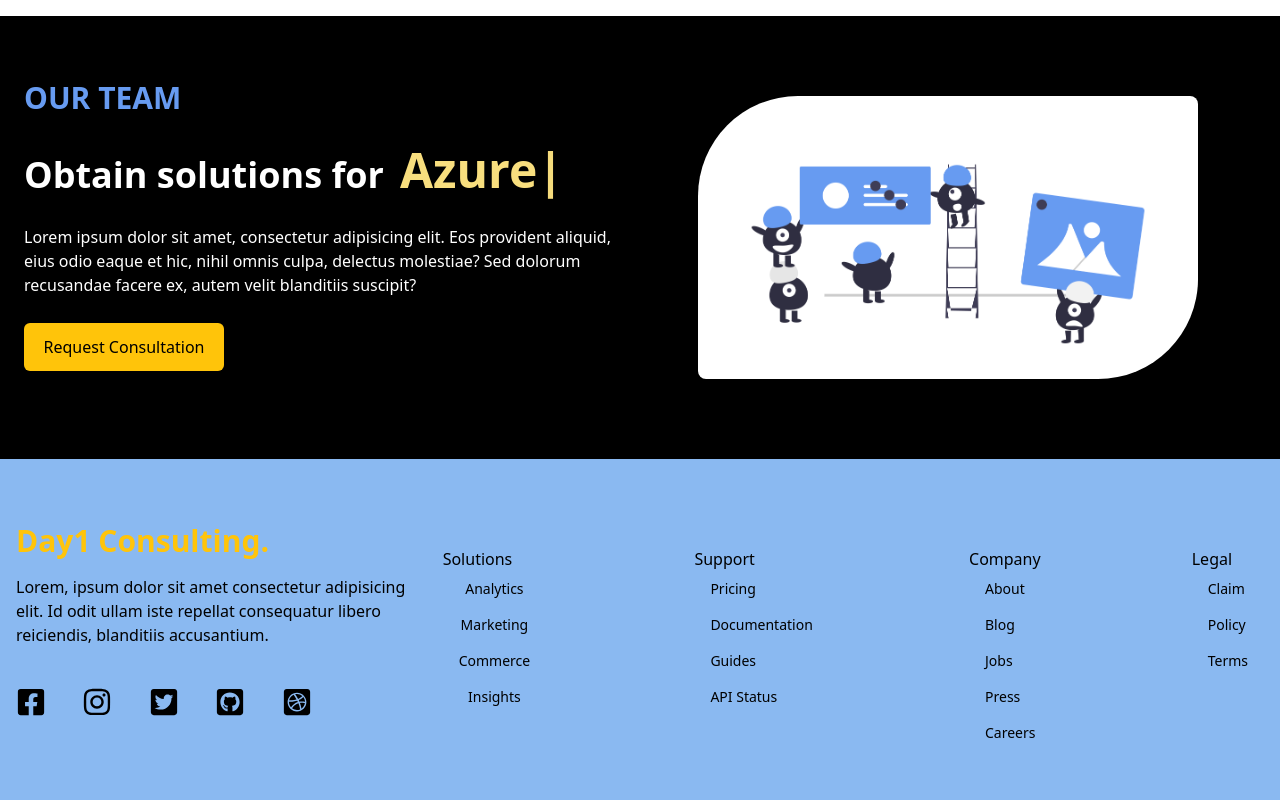
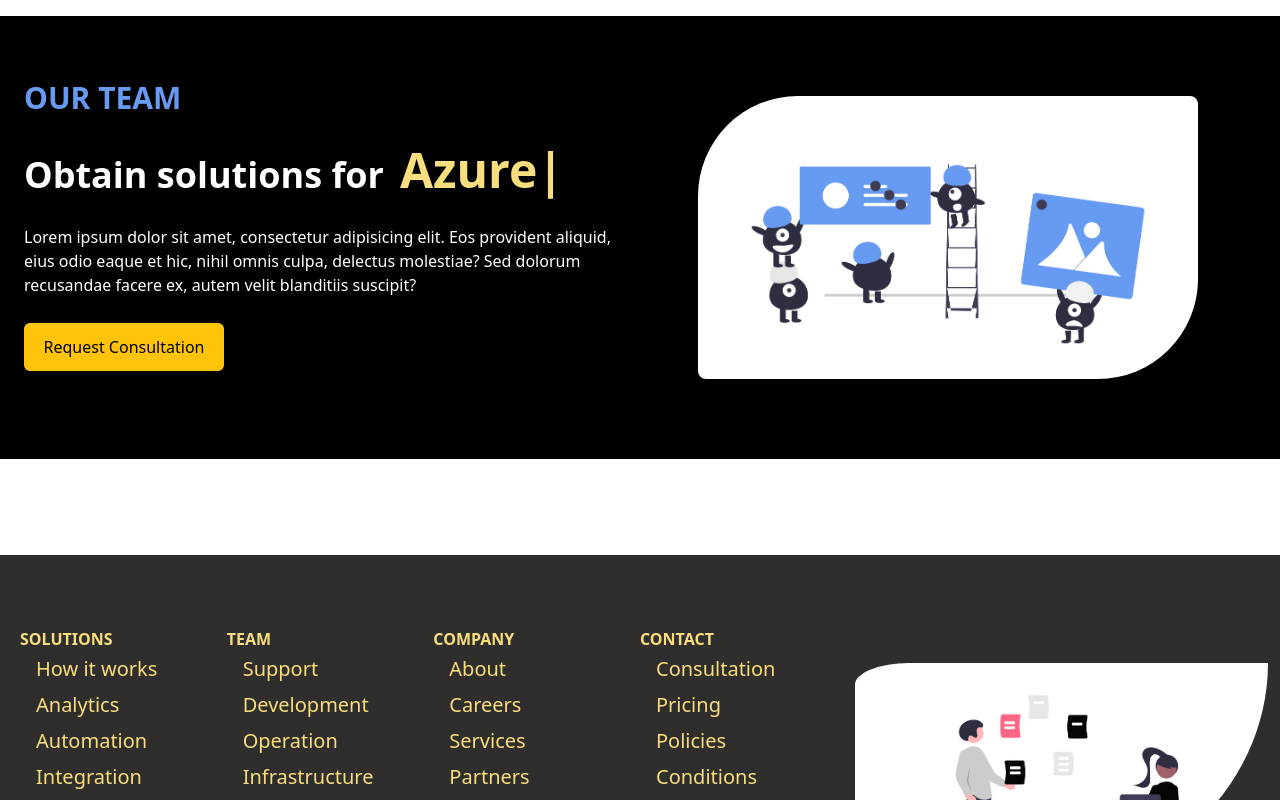
Before and after one commit to Abby1129/day1consulting, a React (Create React App) app: page / in a window 1280 px wide. Shown: the part 2000-2800 px from the top of the page. Built offline with nearby package versions, Linux system fonts and the light colour scheme.

Commit message:
Add footer

```diff
--- a/src/components/Footer.jsx
+++ b/src/components/Footer.jsx
@@ -1,68 +1,70 @@
 import React from "react";
 import {
-  FaDribbbleSquare,
-  FaFacebookSquare,
-  FaGithubSquare,
+  FaFacebook,
+  FaGithub,
   FaInstagram,
-  FaTwitterSquare,
+  FaTwitter,
+  FaTwitch,
 } from "react-icons/fa";
+
+import footerImg from "../assets/footer.png";
 
 const Footer = () => {
   return (
-    <div className="w-full] mx-auto py-16  px-4 grid lg:grid-cols-3 gap-8 text-black bg-[#8AB9F1]">
-      <div>
-        <h1 className="w-full text-3xl font-bold text-[#FFC40A]">
-          Day1 Consulting.
-        </h1>
-        <p className="py-4">
-          Lorem, ipsum dolor sit amet consectetur adipisicing elit. Id odit
-          ullam iste repellat consequatur libero reiciendis, blanditiis
-          accusantium.
-        </p>
-        <div className="flex justify-between md:w-[75%] my-6">
-          <FaFacebookSquare size={30} />
-          <FaInstagram size={30} />
-          <FaTwitterSquare size={30} />
-          <FaGithubSquare size={30} />
-          <FaDribbbleSquare size={30} />
-        </div>
-      </div>
-      <div className="lg:col-span-2 flex justify-between mt-6">
+    <div className="w-full mt-24 bg-[#2F2E2C] text-[#F8DE7E] py-8 px-2">
+      <div className="max-w-[1240px] mx-auto grid grid-cols-2 md:grid-cols-6 border-b-2 border-[#8AB9F1] py-8">
         <div>
-          <h6 className="font-medium text-black">Solutions</h6>
-          <ul className="text-center mr-2">
-            <li className="py-2 text-sm">Analytics</li>
-            <li className="py-2 text-sm">Marketing</li>
-            <li className="py-2 text-sm">Commerce</li>
-            <li className="py-2 text-sm">Insights</li>
+          <h6 className="font-bold uppercase pt-2">Solutions</h6>
+          <ul>
+            <li className="py-1">How it works</li>
+            <li className="py-1">Analytics</li>
+            <li className="py-1">Automation</li>
+            <li className="py-1">Integration</li>
           </ul>
         </div>
         <div>
-          <h6 className="font-medium text-black">Support</h6>
+          <h6 className="font-bold uppercase pt-2">Team</h6>
           <ul>
-            <li className="py-2 text-sm">Pricing</li>
-            <li className="py-2 text-sm">Documentation</li>
-            <li className="py-2 text-sm">Guides</li>
-            <li className="py-2 text-sm">API Status</li>
+            <li className="py-1">Support</li>
+            <li className="py-1">Development</li>
+            <li className="py-1">Operation</li>
+            <li className="py-1">Infrastructure</li>
           </ul>
         </div>
         <div>
-          <h6 className="font-medium text-black">Company</h6>
+          <h6 className="font-bold uppercase pt-2">Company</h6>
           <ul>
-            <li className="py-2 text-sm">About</li>
-            <li className="py-2 text-sm">Blog</li>
-            <li className="py-2 text-sm">Jobs</li>
-            <li className="py-2 text-sm">Press</li>
-            <li className="py-2 text-sm">Careers</li>
+            <li className="py-1">About</li>
+            <li className="py-1">Careers</li>
+            <li className="py-1">Services</li>
+            <li className="py-1">Partners</li>
           </ul>
         </div>
         <div>
-          <h6 className="font-medium text-black">Legal</h6>
+          <h6 className="font-bold uppercase pt-2">Contact</h6>
           <ul>
-            <li className="py-2 text-sm">Claim</li>
-            <li className="py-2 text-sm">Policy</li>
-            <li className="py-2 text-sm">Terms</li>
+            <li className="py-1">Consultation</li>
+            <li className="py-1">Pricing</li>
+            <li className="py-1">Policies</li>
+            <li className="py-1">Conditions</li>
           </ul>
+        </div>
+        <div className="col-span-2 pt-8 md:pt-2">
+          <img
+            className="py-9 ml-2 rounded-tr-lg rounded-tl-[80px] rounded-br-[400px] rounded-bl-lg md:hover:rotate-180 duration-300 ease-in-out mb-4 "
+            src={footerImg}
+            alt=""
+          />
+        </div>
+      </div>
+      <div className="flex flex-col max-w-[1240px] px-2 py-4 mx-auto justify-between sm:flex-row text-center text-[ #FFC40A]">
+        <p className="py-4 ">Day1 Consulting © 2022 All rights reserved.</p>
+        <div className="flex justify-between sm:w-[300px] pt-4 text-2xl">
+          <FaFacebook />
+          <FaGithub />
+          <FaInstagram />
+          <FaTwitter />
+          <FaTwitch />
         </div>
       </div>
     </div>
--- a/src/components/Hero.jsx
+++ b/src/components/Hero.jsx
@@ -14,7 +14,7 @@
           suscipit?
         </p>
         <button className="bg-[#FFC40A] w-[200px] rounded-md font-medium my-6 mx-auto py-3 text-black hover:bg-[#F8DE7E]">
-          Get Started
+          Learn More
         </button>
       </div>
       <video
--- a/src/components/Team.jsx
+++ b/src/components/Team.jsx
@@ -6,11 +6,6 @@
   return (
     <section className="w-full bg-black text-white py-16 px-6">
       <div className="max-w-[1240px] mx-auto grid md:grid-cols-2 ">
-        {/* <img
-          className="w-[500px] mx-auto my-4 rounded-tl-lg rounded-br-[400px] rounded-tr-[100px]"
-          src={teamImg}
-          alt="/"
-        /> */}
         <div className="flex flex-col justify-between">
           <h1 className="text-[#679BF1] font-bold uppercase text-3xl">
             Our Team
```
Also changed, not shown: src/assets/footer.png (added).
